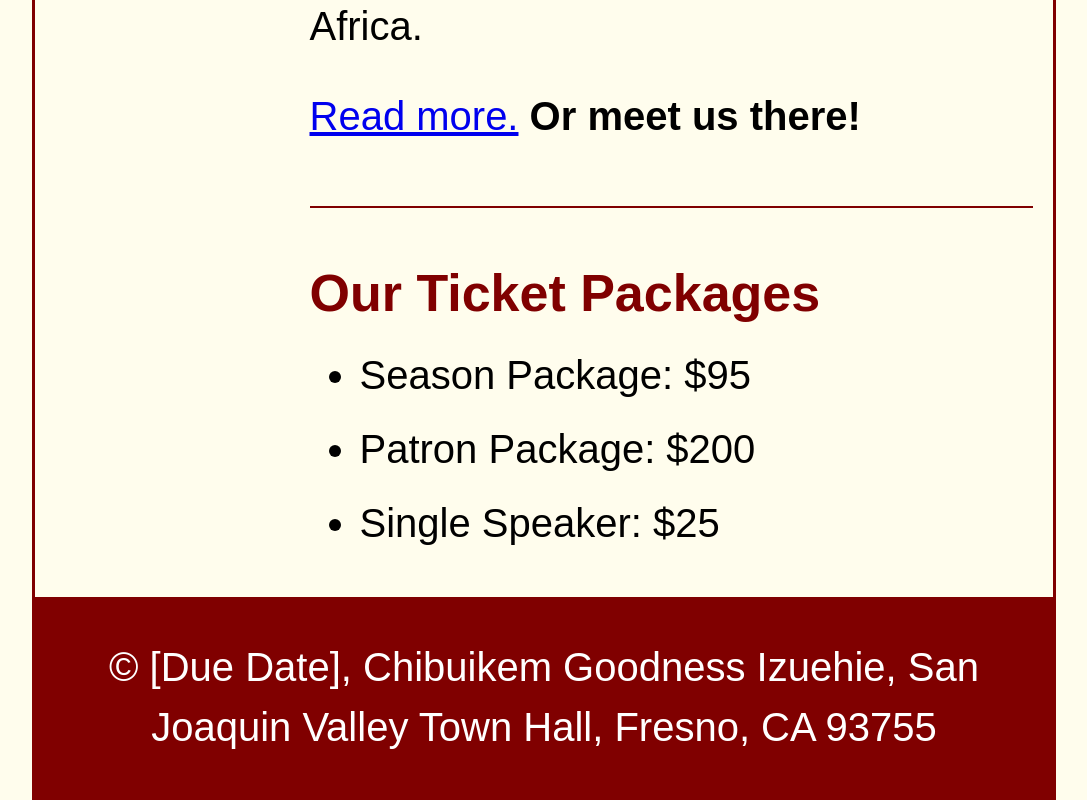
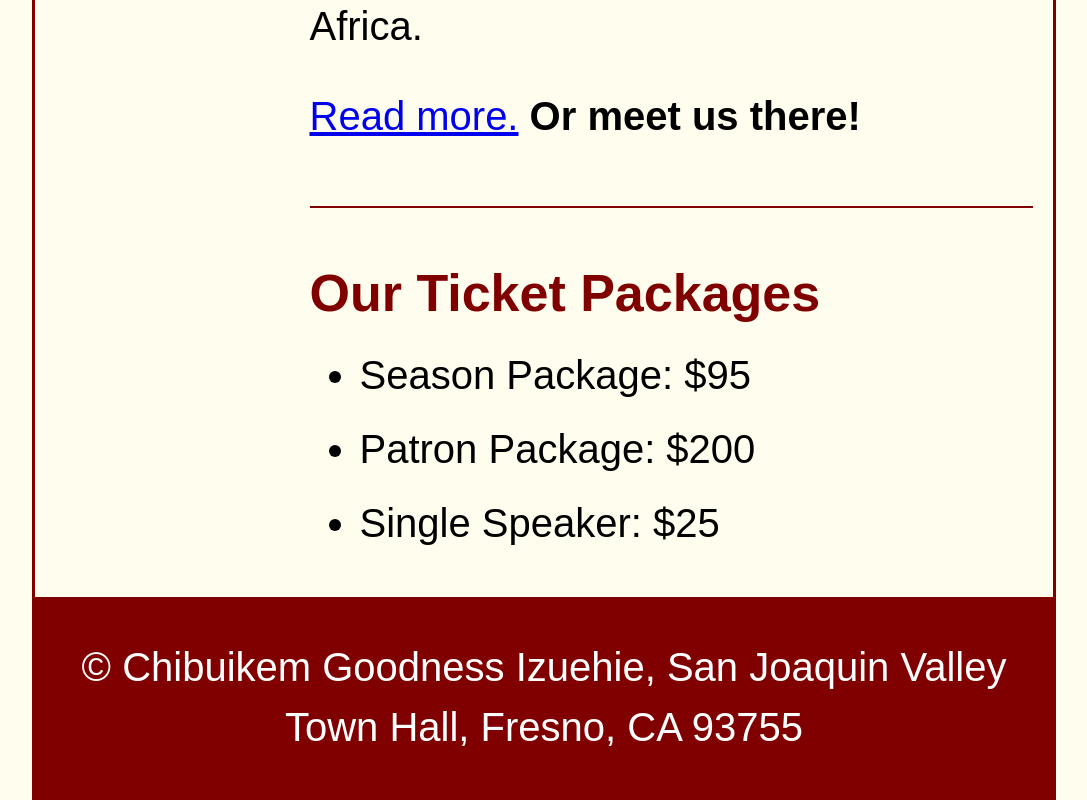
Before and after one commit to GoodnessIz/A08, a plain HTML site: page index.html in a window 1280 px wide. Shown: the part 2581-3381 px from the top of the page, without its empty margins (96-1183 px from the left). Drawn offline with Linux system fonts and the light colour scheme.

Commit message:
fixed a mistake\

```diff
--- a/index.html
+++ b/index.html
@@ -60,7 +60,7 @@
 	</main>
 
 	<footer>
-		<p>&copy; [Due Date], Chibuikem Goodness Izuehie, San Joaquin Valley Town Hall, Fresno, CA 93755</p>
+		<p>&copy; Chibuikem Goodness Izuehie, San Joaquin Valley Town Hall, Fresno, CA 93755</p>
 	</footer>
 </body>
 </html>
```
